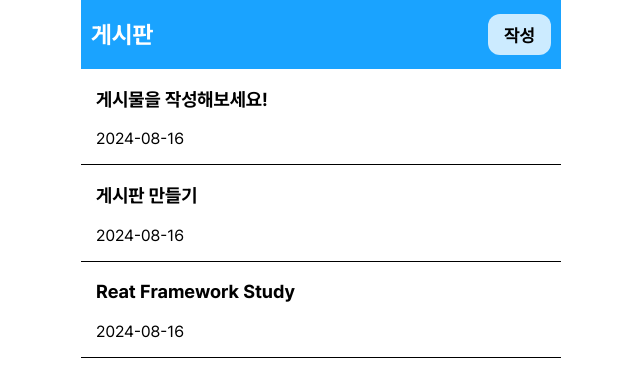
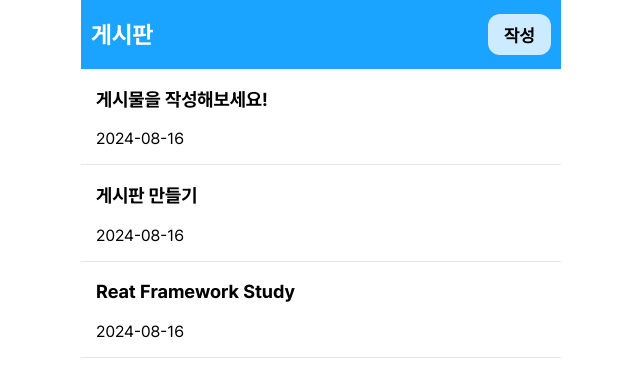
Before and after one commit to seriparkdev/post, a React (Vite) app: page / in a window 1280 px wide. Shown: the top 376 px of the page, without its empty margins (319-959 px from the left). Built offline with nearby package versions, Linux system fonts and the light colour scheme.

Commit message:
design: border color 연하게 수정

```diff
--- a/src/components/@shared/Input/Input.style.ts
+++ b/src/components/@shared/Input/Input.style.ts
@@ -1,10 +1,11 @@
+import { COLORS } from '@/constants/colors';
 import { ElementSize } from '@/types/common';
 import styled, { css } from 'styled-components';
 
 export const Input = styled.input<{ size: ElementSize }>`
   ${({ size }) => inputSize[size]}
   border: none;
-  border-bottom: 1px solid;
+  border-bottom: 1px solid ${COLORS.GREY[20]};
   outline: none;
 `;
 
--- a/src/pages/MainPage/style.ts
+++ b/src/pages/MainPage/style.ts
@@ -1,8 +1,9 @@
+import { COLORS } from '@/constants/colors';
 import styled from 'styled-components';
 
 export const PostItem = styled.li`
   padding: 0px 15px;
-  border-bottom: solid 1px;
+  border-bottom: solid 1px ${COLORS.GREY[20]};
   cursor: pointer;
 `;
 
--- a/src/pages/PostPage/style.ts
+++ b/src/pages/PostPage/style.ts
@@ -1,3 +1,4 @@
+import { COLORS } from '@/constants/colors';
 import { styled } from 'styled-components';
 
 export const TitleWrapper = styled.div`
@@ -16,7 +17,7 @@ export const ButtonWrapper = styled.div`
 `;
 
 export const Content = styled.div`
-  border-top: solid 1px;
+  border-top: solid 1px ${COLORS.GREY[20]};
   margin-top: 20px;
   padding: 15px;
 `;
```
